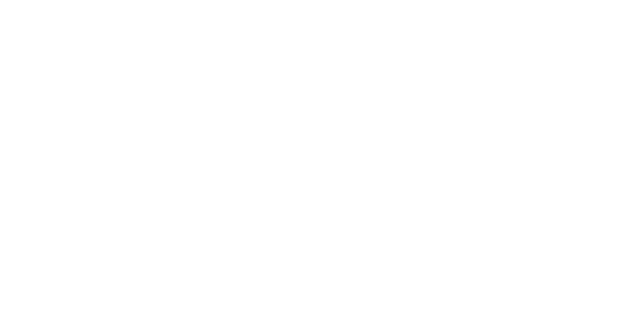
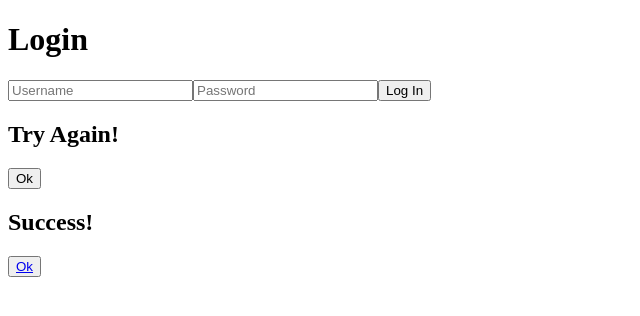
Before and after one commit to kerem-acar/Simple-AI-Checker, a React (Vite) app in the folder frontend/: page /login in a window 1280 px wide. Shown: the top 316 px of the page, without its empty margins (0-640 px from the left). Built offline with nearby package versions, Linux system fonts and the light colour scheme.

Commit message:
Finished react components for login and register pages

```diff
--- a/frontend/src/Login.jsx
+++ b/frontend/src/Login.jsx
@@ -1,8 +1,68 @@
+import React, {useState} from 'react';
+import axios from "axios";
+import {Link} from "react-router-dom";
+
 function Login (){
+    const [text, setText] = useState("");
+    const [text1, setText1] = useState("");
+    const [showFail, setshowFail] = useState(false);
+    const [showSuccess, setshowSuccess] = useState(false);
+
+    const handleChange = (e) => {
+        setText(e.target.value);
+    };
+
+    const handleChange1 = (e) => {
+        setText1(e.target.value);
+    };
+
+    const handleSubmit = async (e) => {
+        try{
+        e.preventDefault()
+        const postResponse = await axios.post("http://127.0.0.1:5000/api/login/", { username: text, password: text1 })
+        setText("");
+        setText1("");
+        setshowSuccess(true);
+        }
+        catch{
+            setshowFail(true);
+        }
+    };
+
+    const handleFail = () => {
+        setshowFail(false);
+        setText("");
+        setText1("");
+    };
+
+
     return (
         <div>
+            <h1>Login</h1>
+            <form onSubmit={handleSubmit}>
+                <input value={text} placeholder="Username" onChange={handleChange}></input>
+                <input value={text1} placeholder="Password" onChange={handleChange1}></input>
+                <button type='submit'>Log In</button>
+            </form>
+            <div className={showFail === false ? 'loginfail-container' : 'loginfail-container-open'}>
+                <div>
+                    <h2>Try Again!</h2>
+                    <button onClick={handleFail}>Ok</button>
+                </div>
+            </div>
+            <div className={showSuccess === false ? 'loginsuccess-container' : 'loginsuccess-container-open'}>
+                <div>
+                    <h2>Success!</h2>
+                    <button>
+                        <Link to="/">Ok</Link>
+                    </button>
+                </div>
+            </div>
+        </div>
 
-        </div>
+
+
+
 
     );
 
--- a/frontend/src/Register.jsx
+++ b/frontend/src/Register.jsx
@@ -1,8 +1,49 @@
+import React, {useState} from 'react';
+import axios from "axios";
+import {Link} from "react-router-dom";
+
 function Register (){
+    const [text, setText] = useState("");
+    const [text1, setText1] = useState("");
+    const [showWelcome, setshowWelcome] = useState(false);
+
+    const handleChange = (e) => {
+        setText(e.target.value);
+    };
+
+    const handleChange1 = (e) => {
+        setText1(e.target.value);
+    };
+
+    const handleSubmit = async (e) => {
+        e.preventDefault()
+        const postResponse = await axios.post("http://127.0.0.1:5000/api/register/", { username: text, password: text1 })
+        setText("");
+        setText1("");
+        setshowWelcome(true);
+    }
+
     return (
         <div>
+            <h1>Register</h1>
+            <form onSubmit={handleSubmit}>
+                <input value={text} placeholder="Username" onChange={handleChange}></input>
+                <input value={text1} placeholder="Password" onChange={handleChange1}></input>
+                <button type='submit'>Register</button>
+            </form>
+            <div className={showWelcome === false ? 'welcome-container' : 'welcome-container-open'}>
+                <div>
+                    <h2>Welcome!</h2>
+                    <button>
+                        <Link to="/">Ok</Link>
+                    </button>
+                </div>
+            </div>
+        </div>
 
-        </div>
+
+
+
 
     );
 
```
